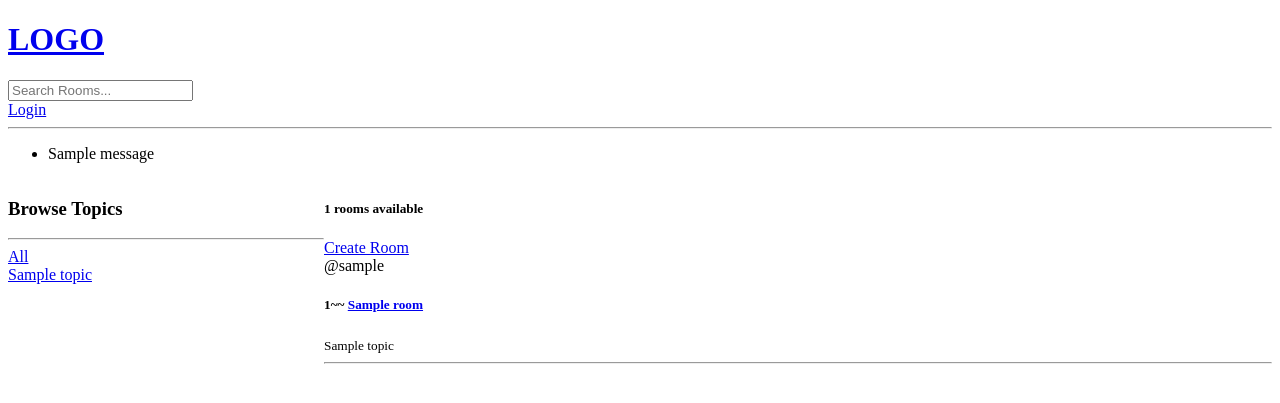
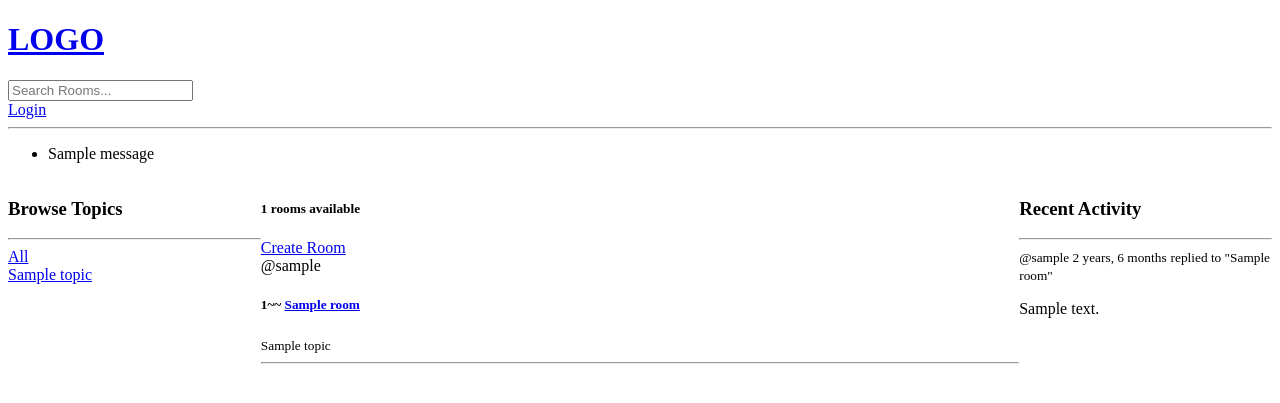
Before and after one commit to kema-ray/studybud, a Django app: page / in a window 1280 px wide. Shown: the top 403 px of the page. Run offline with Django 4.2, Linux system fonts and the light colour scheme; tables that the repository leaves empty hold one stand-in row (values such as "Sample post"); one stand-in notice (Sample message) is shown.

Commit message:
add a recent activity section

```diff
--- a/base/models.py
+++ b/base/models.py
@@ -28,6 +28,8 @@ class Message(models.Model):
     body = models.TextField()
     updated = models.DateTimeField(auto_now=True)
     created = models.DateTimeField(auto_now_add=True)
+    class Meta:
+        ordering = ['-updated','-created']
 
     def __str__(self):
         return self.body[0:50]
--- a/base/templates/base/home.html
+++ b/base/templates/base/home.html
@@ -4,7 +4,7 @@
 <style>
   .home-container{
     display: grid;
-    grid-template-columns: 1fr 3fr;
+    grid-template-columns: 1fr 3fr 1fr;
 }
 </style>
 
@@ -42,5 +42,16 @@
     {% endfor %}
     </div>
     </div>
+    <div>
+        <h3>Recent Activity</h3>
+        <hr>
+        {% for message in room_messages %}
+            <div>
+                <small>@{{message.user}} {{message.created|timesince}}</small>
+                <small>replied to "{{message.room}}"</small>
+                <p>{{message}}</p>
+            </div>
+        {% endfor %}
+    </div>
 </div>
 {% endblock content %}
--- a/base/views.py
+++ b/base/views.py
@@ -69,12 +69,13 @@ def home(request):
     )
     room_count =  rooms.count()
     topics = Topic.objects.all()
-    context = {'rooms':rooms,'topics':topics,'room_count':room_count}
+    room_messages = Message.objects.all()
+    context = {'rooms':rooms,'topics':topics,'room_count':room_count,'room_messages':room_messages}
     return render(request, 'base/home.html',context)
 
 def room(request,pk):
     room = Room.objects.get(id=pk)
-    room_messages = room.message_set.all().order_by('-created')
+    room_messages = room.message_set.all()
     participants = room.participants.all()
 
     if request.method == 'POST':
```
